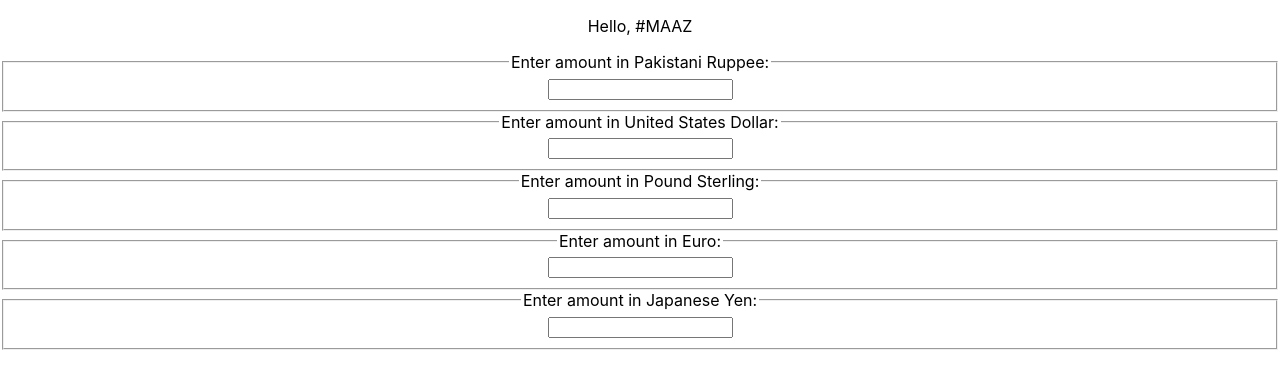
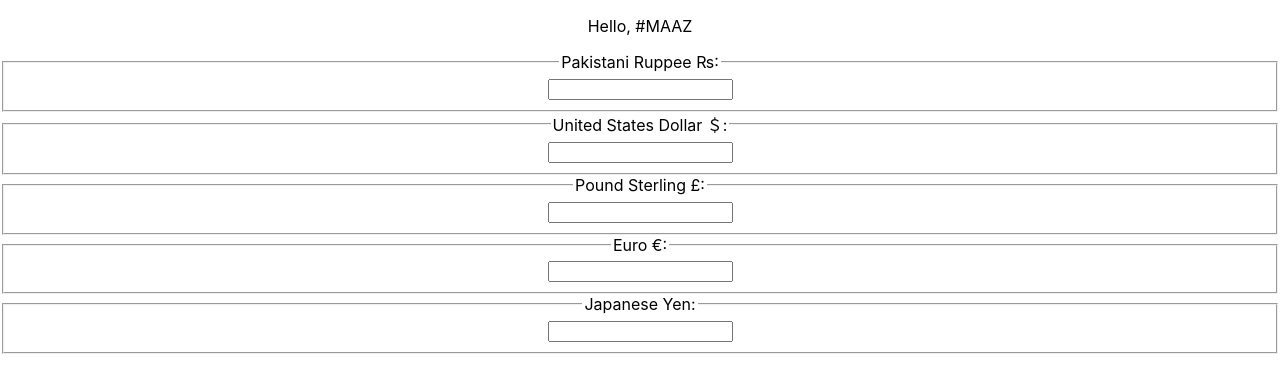
Before and after one commit to moaaxali/reactjs, a React (Create React App) app: page / in a window 1280 px wide. Shown: the top 392 px of the page. Built offline with nearby package versions, Linux system fonts and the light colour scheme.

Commit message:
State Lifted Up - Fully Functional Currency Convertor

```diff
--- a/src/CurrencyConverter/AmountInput.js
+++ b/src/CurrencyConverter/AmountInput.js
@@ -1,35 +1,30 @@
 import React, { Component } from 'react'
 
 const currencyNames = {
-  pkr: 'Pakistani Ruppee',
-  usd: 'United States Dollar',
-  gbp: 'Pound Sterling',
-  eur: 'Euro',
+  pkr: 'Pakistani Ruppee ₨',
+  usd: 'United States Dollar ＄',
+  gbp: 'Pound Sterling £',
+  eur: 'Euro €',
   jpy: 'Japanese Yen'
 }
 
 export class AmountInput extends Component {
   constructor(props) {
     super(props);
-    this.state = {
-      amount: ''
-    };
     this.handleChange = this.handleChange.bind(this);
   }
 
   handleChange(e) {
-    this.setState({
-      amount: e.target.value
-    });
+    this.props.onAmountChange(e.target.value);
   }
 
   render() {
-    const amount = this.state.amount;
+    const amount = this.props.amount;
     const currency = this.props.currency;
     return (
       <div>
         <fieldset>
-          <legend>Enter amount in {currencyNames[currency]}:</legend>
+          <legend>{currencyNames[currency]}:</legend>
           <input
             value={amount}
             onChange={this.handleChange} />
--- a/src/CurrencyConverter/CurrencyConverter.js
+++ b/src/CurrencyConverter/CurrencyConverter.js
@@ -40,14 +40,109 @@ function tryConvert(amount, from, convert) {
 }
 
 export class CurrencyConverter extends Component {
+  constructor(props) {
+    super(props);
+    this.state = {
+      amount: '',
+      currency: 'pkr'
+    };
+    this.handlePkrChange = this.handlePkrChange.bind(this);
+    this.handleUsdChange = this.handleUsdChange.bind(this);
+    this.handleGbpChange = this.handleGbpChange.bind(this);
+    this.handleEurChange = this.handleEurChange.bind(this);
+    this.handleJpyChange = this.handleJpyChange.bind(this);
+  }
+
+  handlePkrChange(amount) {
+    this.setState({ currency: 'pkr', amount });
+  }
+
+  handleUsdChange(amount) {
+    this.setState({ currency: 'usd', amount });
+  }
+
+  handleGbpChange(amount) {
+    this.setState({ currency: 'gbp', amount });
+  }
+
+  handleEurChange(amount) {
+    this.setState({ currency: 'eur', amount });
+  }
+
+  handleJpyChange(amount) {
+    this.setState({ currency: 'jpy', amount });
+  }
+
   render() {
+    const currency = this.state.currency;
+    const amount = this.state.amount;
+    let { pkr, usd, gbp, eur, jpy } = '';
+    switch (currency) {
+      case 'pkr':
+        pkr = amount;
+        usd = tryConvert(amount, 'pkr', toUsd)
+        gbp = tryConvert(amount, 'pkr', toGbp)
+        eur = tryConvert(amount, 'pkr', toEur)
+        jpy = tryConvert(amount, 'pkr', toJpy)
+        break;
+      case 'usd':
+        usd = amount;
+        pkr = tryConvert(amount, 'usd', toPkr)
+        gbp = tryConvert(amount, 'usd', toGbp)
+        eur = tryConvert(amount, 'usd', toEur)
+        jpy = tryConvert(amount, 'usd', toJpy)
+        break;
+      case 'gbp':
+        gbp = amount;
+        pkr = tryConvert(amount, 'gbp', toPkr)
+        usd = tryConvert(amount, 'gbp', toUsd)
+        eur = tryConvert(amount, 'gbp', toEur)
+        jpy = tryConvert(amount, 'gbp', toJpy)
+        break;
+      case 'eur':
+        eur = amount;
+        pkr = tryConvert(amount, 'eur', toPkr)
+        usd = tryConvert(amount, 'eur', toUsd)
+        gbp = tryConvert(amount, 'eur', toGbp)
+        jpy = tryConvert(amount, 'eur', toJpy)
+        break;
+      case 'jpy':
+        jpy = amount;
+        pkr = tryConvert(amount, 'jpy', toPkr)
+        usd = tryConvert(amount, 'jpy', toUsd)
+        gbp = tryConvert(amount, 'jpy', toGbp)
+        eur = tryConvert(amount, 'jpy', toEur)
+        break;
+
+    }
+
     return (
       <div>
-        <AmountInput currency="pkr" />
-        <AmountInput currency="usd" />
-        <AmountInput currency="gbp" />
-        <AmountInput currency="eur" />
-        <AmountInput currency="jpy" />
+        <AmountInput
+          currency="pkr"
+          amount={pkr}
+          onAmountChange={this.handlePkrChange}
+        />
+        <AmountInput
+          currency="usd"
+          amount={usd}
+          onAmountChange={this.handleUsdChange}
+        />
+        <AmountInput
+          currency="gbp"
+          amount={gbp}
+          onAmountChange={this.handleGbpChange}
+        />
+        <AmountInput
+          currency="eur"
+          amount={eur}
+          onAmountChange={this.handleEurChange}
+        />
+        <AmountInput
+          currency="jpy"
+          amount={jpy}
+          onAmountChange={this.handleJpyChange}
+        />
       </div>
     )
   }
```
